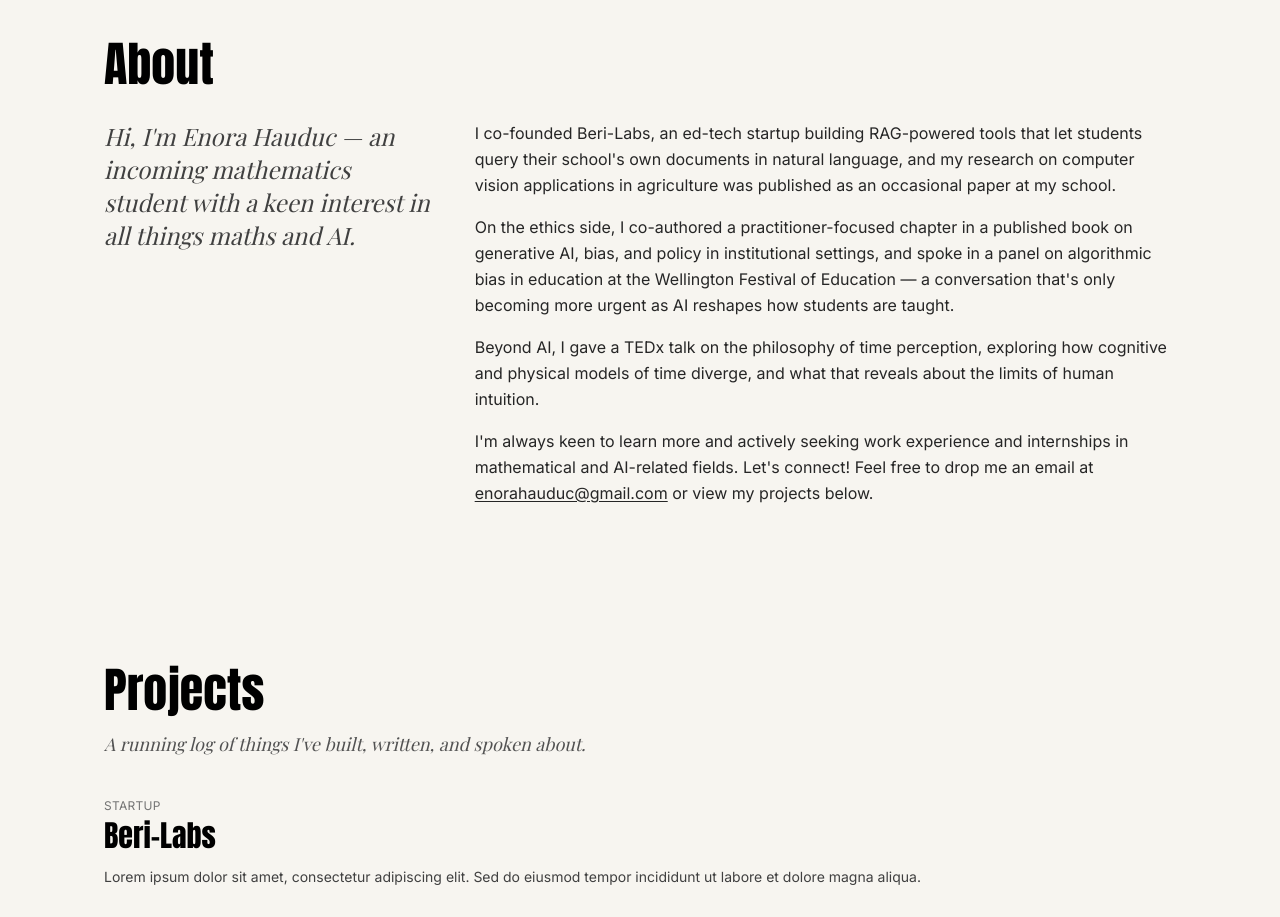
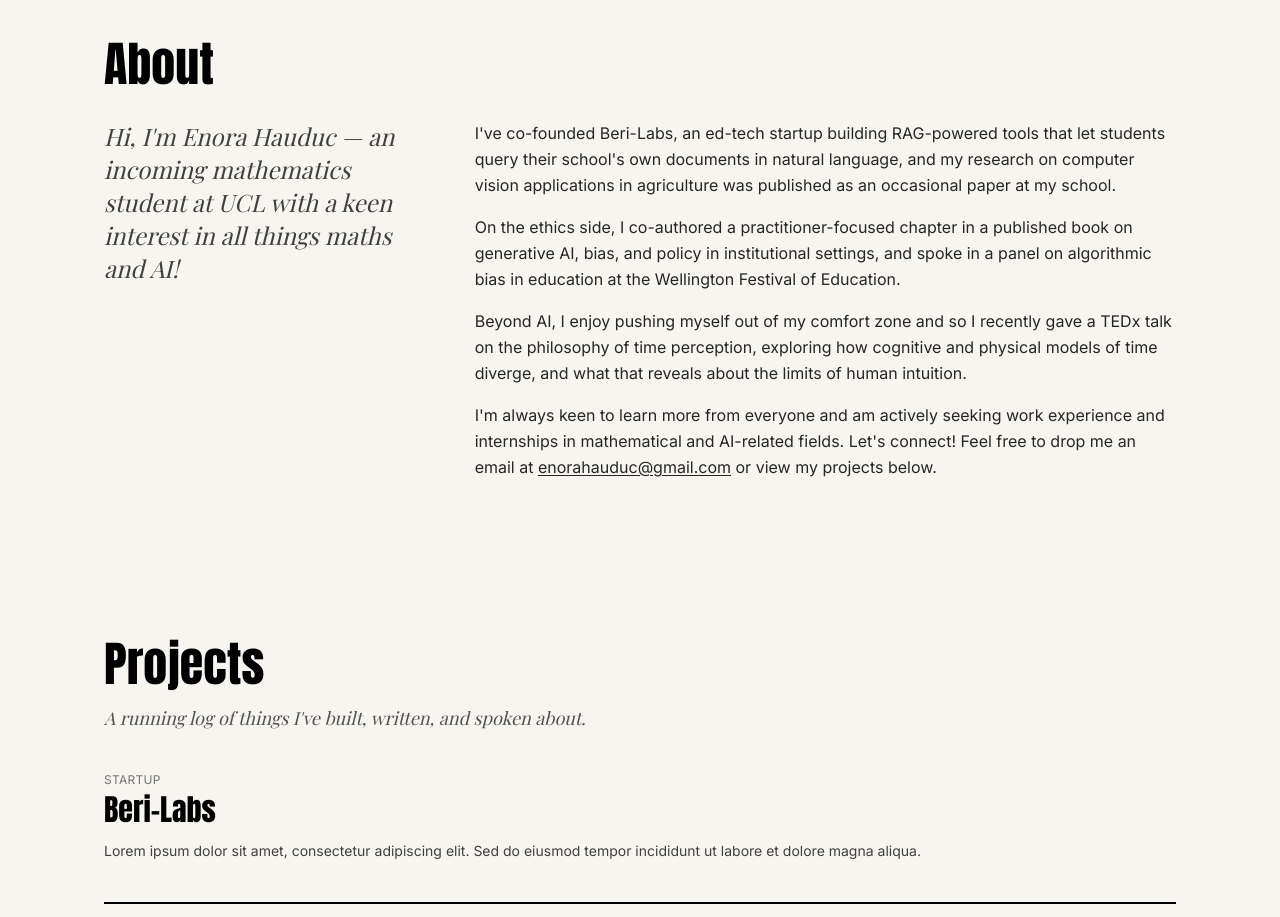
Before and after one commit to EnoraHauduc/portfolio-website, a Next.js app: page / in a window 1280 px wide. Shown: the part 880-1797 px from the top of the page. Built offline with nearby package versions, Linux system fonts and the light colour scheme; no server answers.

Commit message:
Edit and update about

```diff
--- a/components/AboutSection.tsx
+++ b/components/AboutSection.tsx
@@ -7,12 +7,12 @@ export default function AboutSection() {
       <h2 className="font-display text-4xl sm:text-5xl">About</h2>
       <div className="mt-8 grid grid-cols-1 gap-10 md:grid-cols-3">
         <p className="font-serif text-2xl italic leading-snug text-neutral-700 md:col-span-1">
-          Hi, I&apos;m Enora Hauduc — an incoming mathematics student with a
-          keen interest in all things maths and AI.
+          Hi, I&apos;m Enora Hauduc — an incoming mathematics student at UCL with a
+          keen interest in all things maths and AI!
         </p>
         <div className="space-y-4 text-base leading-relaxed text-neutral-800 md:col-span-2">
           <p>
-            I co-founded Beri-Labs, an ed-tech startup building
+            I've co-founded Beri-Labs, an ed-tech startup building
             RAG-powered tools that let students query their school&apos;s
             own documents in natural language, and my research on computer
             vision applications in agriculture was published as an
@@ -22,18 +22,16 @@ export default function AboutSection() {
             On the ethics side, I co-authored a practitioner-focused
             chapter in a published book on generative AI, bias, and policy
             in institutional settings, and spoke in a panel on algorithmic
-            bias in education at the Wellington Festival of Education — a
-            conversation that&apos;s only becoming more urgent as AI
-            reshapes how students are taught.
+            bias in education at the Wellington Festival of Education.
           </p>
           <p>
-            Beyond AI, I gave a TEDx talk on the philosophy of time
+            Beyond AI, I enjoy pushing myself out of my comfort zone and so I recently gave a TEDx talk on the philosophy of time
             perception, exploring how cognitive and physical models of
             time diverge, and what that reveals about the limits of human
             intuition.
           </p>
           <p>
-            I&apos;m always keen to learn more and actively seeking work
+            I&apos;m always keen to learn more from everyone and am actively seeking work
             experience and internships in mathematical and AI-related
             fields. Let&apos;s connect! Feel free to drop me an email at{" "}
             <a
```
